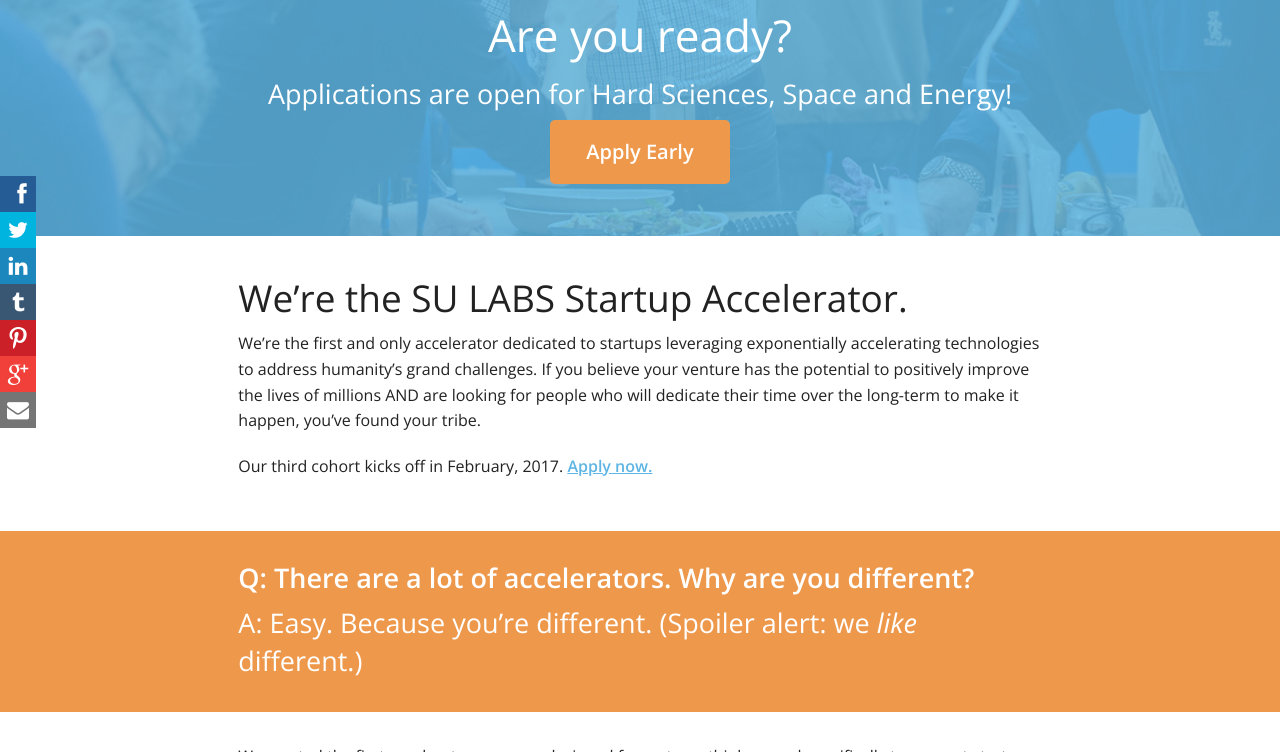
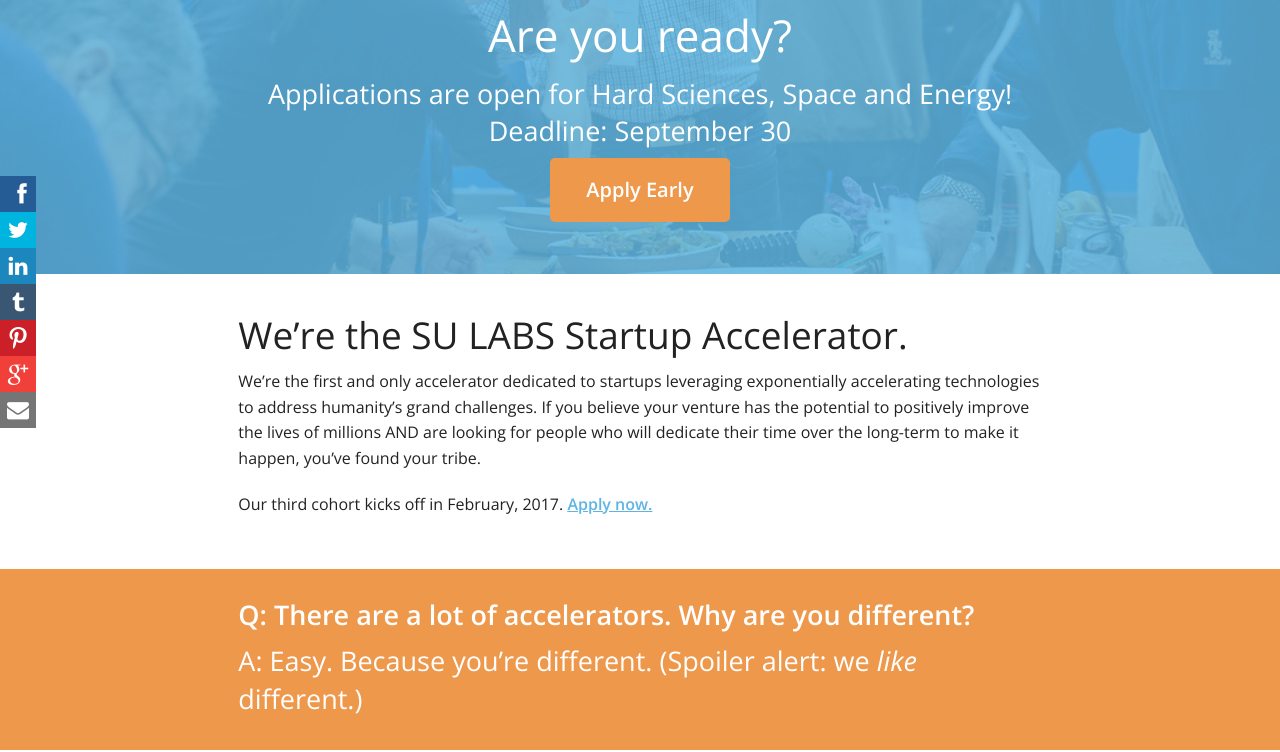
Before and after one commit to SingularityUniversity/startup, a Jekyll site: the page built from accelerator/index.html, in a window 1280 px wide and 900 px high, scrolled down 362 px, cut to the strip 148-900 px from the top of the window. Built offline with Jekyll 4.4.1, drawn with Linux system fonts in a browser that asks for light colours; Markdown is read by kramdown in place of the engine named in the settings.

Commit message:
small changes

```diff
--- a/accelerator/index.html
+++ b/accelerator/index.html
@@ -17,7 +17,7 @@
 				<h1><center>We accelerate <strong>exponential</strong> ideas.</center></h1>
   				<center><iframe src="https://player.vimeo.com/video/173118664" width="590" height="332" frameborder="0" webkitallowfullscreen mozallowfullscreen allowfullscreen></iframe></center>
   				<h1><center>Are you ready?</center></h1>
-  				<h3><center>Applications are open for Hard Sciences, Space and Energy!</center></h3>
+  				<h3><center>Applications are open for Hard Sciences, Space and Energy!<br>Deadline: September 30</center></h3>
   				<center><a class="warning button large" href="https://singularityu.slideroom.com/#/permalink/program/32932"><strong>Apply Early</strong></a></center>
 				<!--<h1><center>Leveraging <strong>exponential tech</strong>?</center></h1>
 				<h1><center>Impacting <strong>millions</strong> of people?</center></h1>-->
@@ -97,7 +97,7 @@
 
 			<p>Our three goals are to help you <strong>network, expand, and accelerate</strong>. We’re going to help you build your network. We’ll find mentors and advisors with specific backgrounds to give you relevant advice for your business. You’ll get the tools you need to take your venture to the next level. You’ll come away with a new set of friends for life and a network that will see you through your long-term journey and guide you at every major decision point.</p>
 
-			<p>Sound too good to be true? It’s not and we’ll prove it. <a href="https://singularityu.slideroom.com/#/permalink/program/32932">Apply now.</a>.</p>
+			<p>Sound too good to be true? It’s not and we’ll prove it. <a href="https://singularityu.slideroom.com/#/permalink/program/32932">Apply now.</a></p>
 
 		</div>
 	</div>
```
